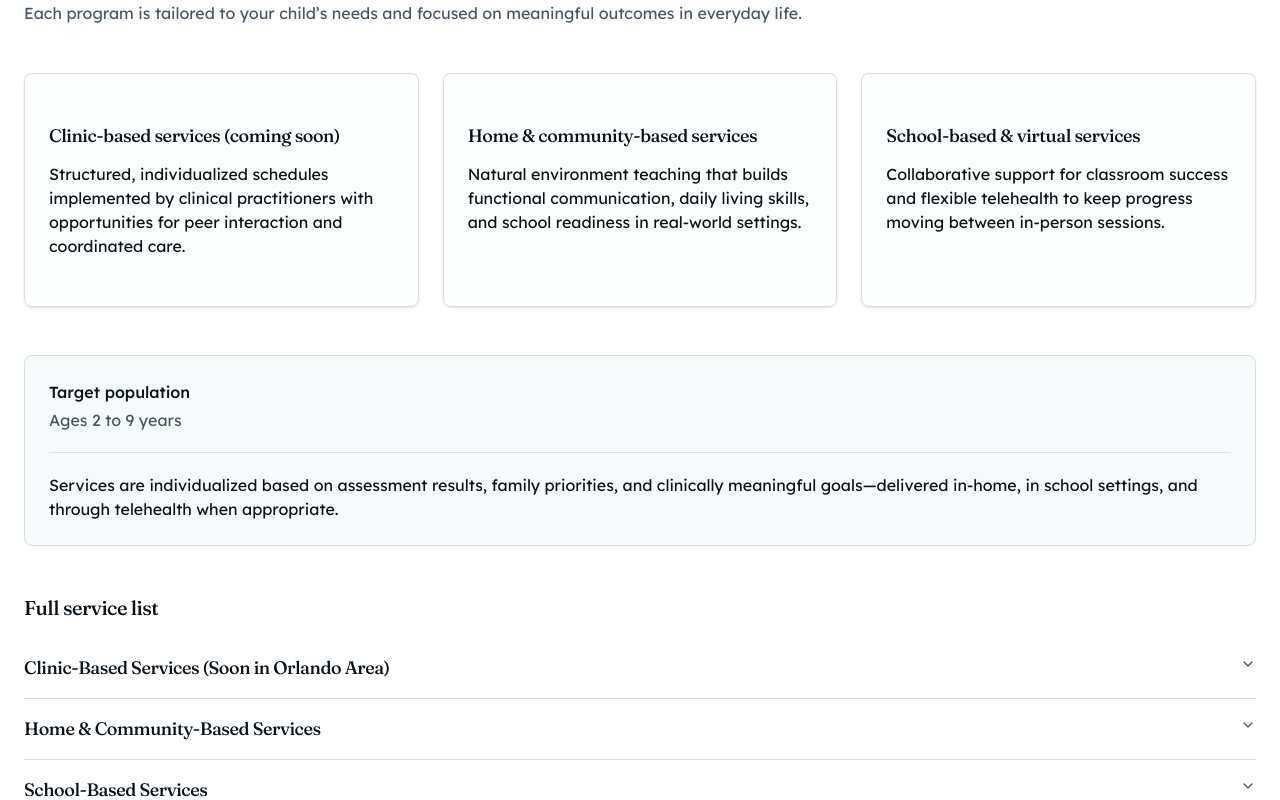
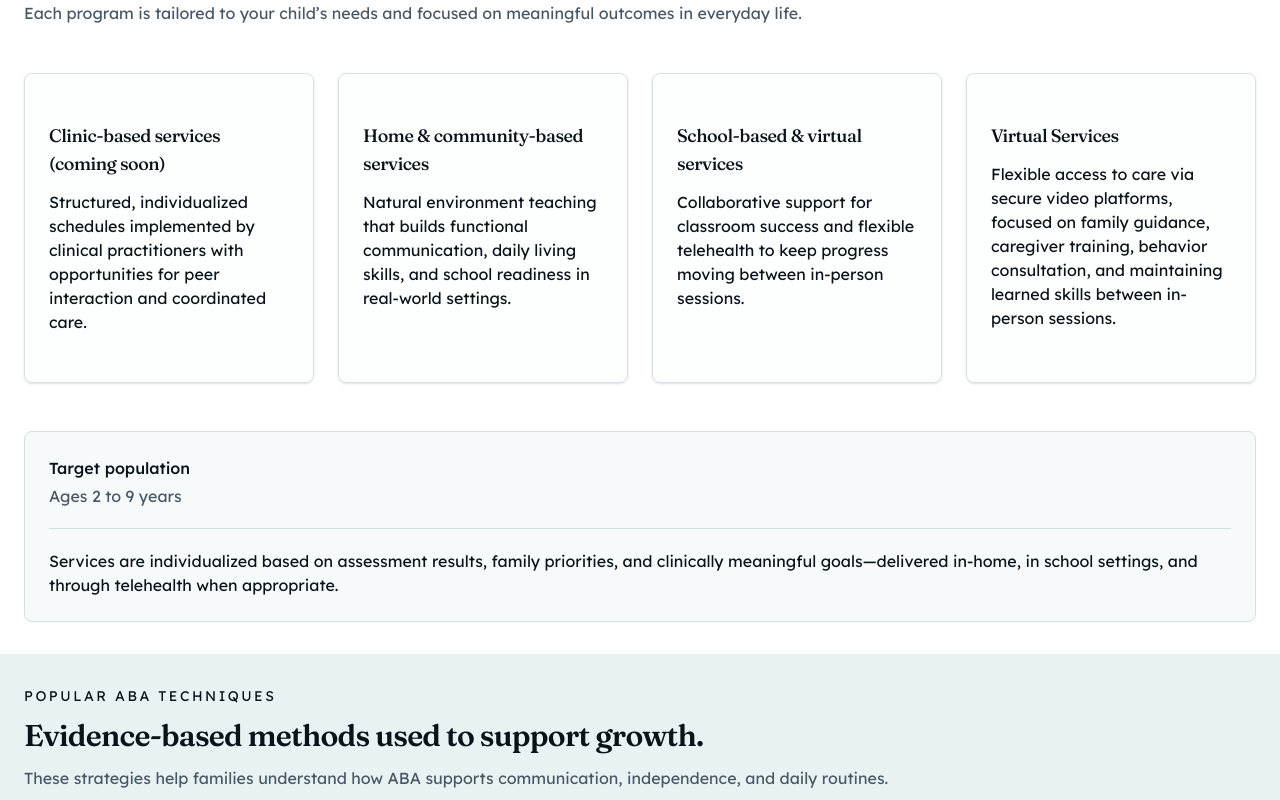
Before and after one commit to aryangulati2k3/pathlight-frontend, a Next.js app: page /services in a window 1280 px wide. Shown: the part 360-1160 px from the top of the page. Built offline with nearby package versions, Linux system fonts and the light colour scheme.

Commit message:
Re-reouted aba techniques

```diff
--- a/src/app/(frontend)/techniques/page.tsx
+++ b/src/app/(frontend)/aba-techniques/page.tsx
@@ -1,4 +1,4 @@
-// src/app/techniques/page.tsx
+// src/app/aba-techniques/page.tsx
 import {
   BookOpen,
   Brain,
@@ -148,7 +148,7 @@ export default function TechniquesPage() {
             <div className="relative">
               <div className="relative aspect-[16/11] overflow-hidden rounded-md border border-border/60 bg-card shadow-sm">
                 <Image
-                  src="https://images.pexels.com/photos/8618003/pexels-photo-8618003.jpeg"
+                  src="https://images.pexels.com/photos/5435599/pexels-photo-5435599.jpeg"
                   alt="Therapist supporting a child during a learning activity"
                   fill
                   className="object-cover"
--- a/src/app/(frontend)/mission/page.tsx
+++ b/src/app/(frontend)/mission/page.tsx
@@ -1,10 +1,9 @@
 // src/app/mission/page.tsx
-import { HeartHandshake, Quote, ShieldCheck, Sparkles, Users } from "lucide-react";
+import { HeartHandshake, ShieldCheck, Sparkles, Users } from "lucide-react";
 import Image from "next/image";
 
 import { Section } from "@/components/layout/section";
 import { SectionHeader } from "@/components/layout/section-header";
-import { Chip } from "@/components/ui/chip";
 
 export const metadata = {
   title: "Mission – Pathlight Clinic",
@@ -62,20 +61,13 @@ export default function MissionPage() {
                 subtitle="A promise to deliver compassionate, individualized ABA care that empowers families."
                 align="left"
               />
-
-              <div className="flex flex-wrap gap-2">
-                <Chip>Family-first</Chip>
-                <Chip>Clear next steps</Chip>
-                <Chip>Evidence-based</Chip>
-                <Chip>Strength-based</Chip>
-              </div>
             </div>
 
             {/* Visual card */}
             <div className="relative">
-              <div className="relative aspect-[16/11] overflow-hidden rounded-md border border-border/60 bg-card shadow-sm">
+              <div className="relative aspect-[16/10] overflow-hidden rounded-md border border-border/60 bg-card shadow-sm">
                 <Image
-                  src="https://images.pexels.com/photos/8618003/pexels-photo-8618003.jpeg"
+                  src="https://images.pexels.com/photos/8613089/pexels-photo-8613089.jpeg"
                   alt="Therapist supporting a child during a learning activity"
                   fill
                   className="object-cover"
@@ -102,36 +94,6 @@ export default function MissionPage() {
         <div className="grid gap-10 lg:grid-cols-[minmax(0,1.1fr)_minmax(0,0.9fr)] lg:items-start">
           {/* Main content */}
           <div className="space-y-6 text-body text-muted-foreground">
-            <div className="relative overflow-hidden rounded-md border border-border/60 bg-card/60 p-6 shadow-sm backdrop-blur">
-              {/* Decorative glow */}
-              <div aria-hidden className="pointer-events-none absolute inset-0">
-                <div className="absolute -left-16 -top-16 h-56 w-56 rounded-full bg-primary/12 blur-3xl" />
-                <div className="absolute -right-20 -bottom-20 h-64 w-64 rounded-full bg-accent/16 blur-3xl" />
-              </div>
-
-              {/* Top bar */}
-              <div
-                aria-hidden
-                className="absolute inset-x-0 top-0 h-1 bg-gradient-to-r from-primary/55 to-accent/0"
-              />
-
-              <div className="relative space-y-4">
-                <div className="flex items-start gap-3">
-                  <div className="mt-0.5 flex h-10 w-10 items-center justify-center rounded-md border border-border/60 bg-accent/18 text-foreground shadow-sm">
-                    <Quote className="h-5 w-5" aria-hidden />
-                  </div>
-                  <blockquote className="text-heading-3 text-foreground">
-                    “Lighting the path to every child’s potential”
-                  </blockquote>
-                </div>
-
-                <p className="text-body-sm text-muted-foreground">
-                  Our mission is simple: reduce barriers, build confidence, and support meaningful
-                  progress with care that feels human.
-                </p>
-              </div>
-            </div>
-
             {missionParagraphs.map((paragraph) => (
               <p key={paragraph} className="max-w-prose">
                 {paragraph}
--- a/src/app/(frontend)/services/page.tsx
+++ b/src/app/(frontend)/services/page.tsx
@@ -27,6 +27,12 @@ const highlights = [
     title: "School-based & virtual services",
     description:
       "Collaborative support for classroom success and flexible telehealth to keep progress moving between in-person sessions.",
+  },
+  {
+    id: "h-4",
+    title: "Virtual Services",
+    description:
+      "Flexible access to care via secure video platforms, focused on family guidance, caregiver training, behavior consultation, and maintaining learned skills between in-person sessions.",
   },
 ];
 
--- a/src/app/layout.tsx
+++ b/src/app/layout.tsx
@@ -36,7 +36,7 @@ const navLinks = [
       {
         heading: "Parents' Resources",
         links: [
-          { label: "ABA Techniques", href: "/techniques" },
+          { label: "ABA Techniques", href: "/aba-techniques" },
           { label: "With You All the Way", href: "/with-you-all-the-way" },
         ],
       },
@@ -63,7 +63,7 @@ const footerColumns = [
     heading: "Our Approach",
     links: [
       { label: "Mission", href: "/mission" },
-      { label: "ABA Techniques", href: "/techniques" },
+      { label: "ABA Techniques", href: "/aba-techniques" },
     ],
   },
 ];
--- a/src/app/page.tsx
+++ b/src/app/page.tsx
@@ -62,7 +62,7 @@ const features: FeatureItemProps[] = [
 
 const articles: ArticleCardProps[] = [
   {
-    href: "/techniques",
+    href: "/aba-techniques",
     title: "ABA Basics: Understanding Behavioural Therapy for Children",
     excerpt:
       "A gentle introduction to Applied Behavior Analysis (ABA)—what it is, how it works, and how it can support your child’s communication, independence, and daily routines.",
--- a/src/components/blocks/services-section.tsx
+++ b/src/components/blocks/services-section.tsx
@@ -1,12 +1,6 @@
 // src/components/blocks/services-section.tsx
 import { Section } from "@/components/layout/section";
 import { SectionHeader } from "@/components/layout/section-header";
-import {
-  Accordion,
-  AccordionContent,
-  AccordionItem,
-  AccordionTrigger,
-} from "@/components/ui/accordion";
 import { Card, CardContent } from "@/components/ui/card";
 import { Separator } from "@/components/ui/separator";
 
@@ -39,7 +33,7 @@ export function ServicesSection({
         <SectionHeader eyebrow={eyebrow} title={title} subtitle={subtitle} align="left" />
 
         {highlights.length > 0 ? (
-          <div className="grid gap-6 md:grid-cols-3">
+          <div className="grid gap-6 md:grid-cols-4">
             {highlights.map((h) => (
               <Card
                 key={h.id}
@@ -64,23 +58,6 @@ export function ServicesSection({
             telehealth when appropriate.
           </p>
         </div>
-
-        <div className="space-y-4">
-          <h3 className="text-heading-3">Full service list</h3>
-
-          <Accordion type="single" collapsible className="w-full">
-            {services.map((s) => (
-              <AccordionItem key={s.id} value={s.id}>
-                <AccordionTrigger className="text-left">
-                  <span className="text-heading-4">{s.title}</span>
-                </AccordionTrigger>
-                <AccordionContent>
-                  <p className="text-body-sm text-muted-foreground">{s.description}</p>
-                </AccordionContent>
-              </AccordionItem>
-            ))}
-          </Accordion>
-        </div>
       </div>
     </Section>
   );
```
